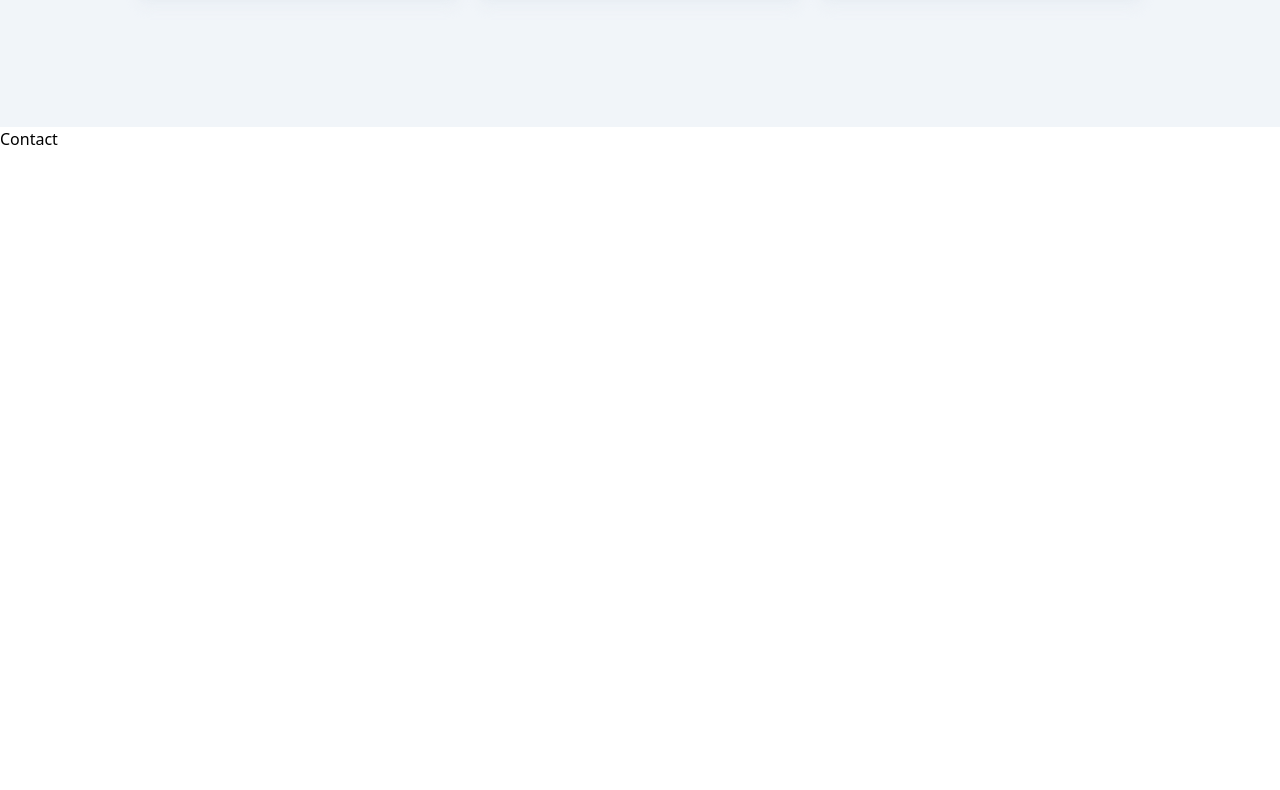
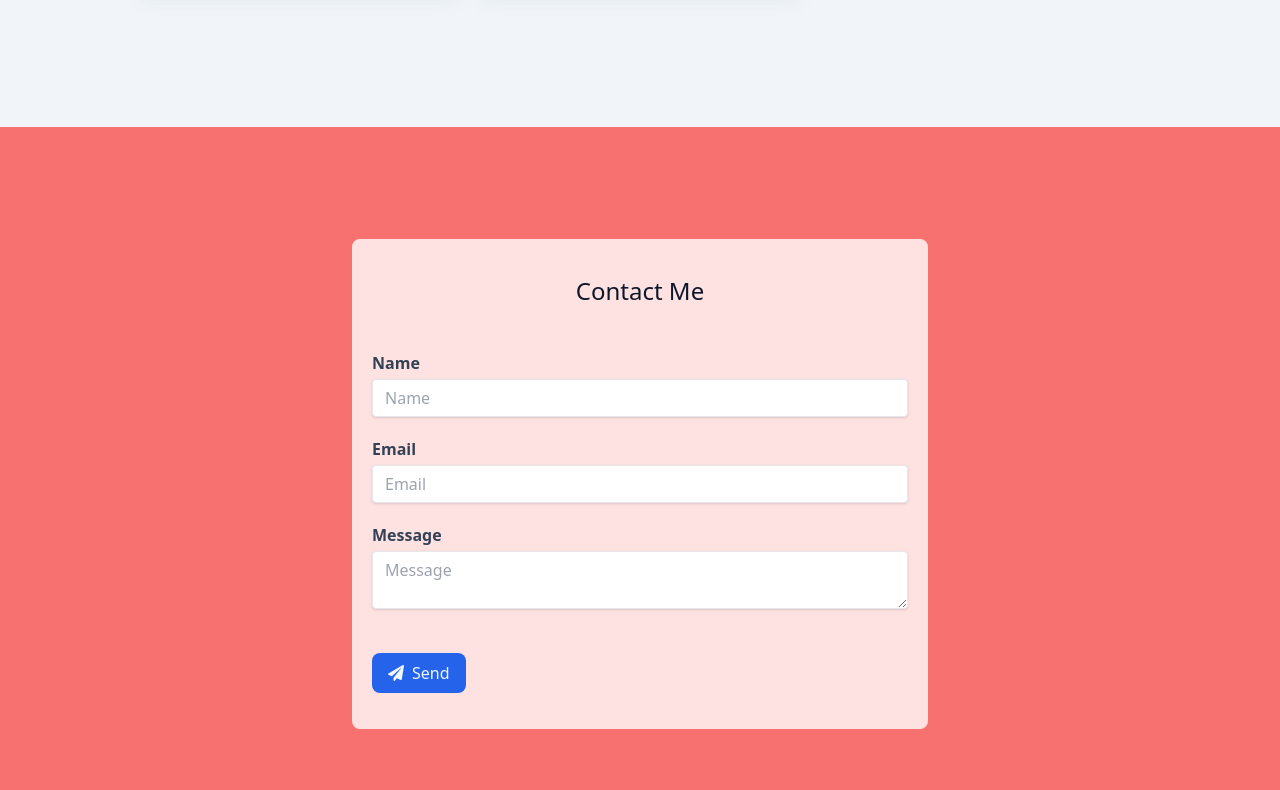
Before and after one commit to ghizlane-elatmani/Portfolio, a React (Create React App) app: page / in a window 1280 px wide. Shown: the part 2050-2840 px from the top of the page. Built offline with nearby package versions, Linux system fonts and the light colour scheme.

Commit message:
1.6.0: Using react-scroll for the navigation

```diff
--- a/package.json
+++ b/package.json
@@ -6,11 +6,14 @@
     "@testing-library/jest-dom": "^5.16.5",
     "@testing-library/react": "^13.4.0",
     "@testing-library/user-event": "^13.5.0",
+    "emailjs-com": "^3.2.0",
     "react": "^18.2.0",
     "react-dom": "^18.2.0",
     "react-icons": "^4.7.1",
     "react-scripts": "5.0.1",
+    "react-scroll": "^1.8.9",
     "sass": "^1.58.3",
+    "styled-components": "^5.3.8",
     "tailwindcss": "^3.2.7",
     "web-vitals": "^2.1.4"
   },
--- a/src/components/About.jsx
+++ b/src/components/About.jsx
@@ -2,7 +2,10 @@ import React from "react";
 
 const About = () => {
   return (
-    <section className="bg-amber-500 dark:bg-amber-800 py-[5rem] xl:py-[8rem] text-slate-900 dark:text-amber-50">
+    <section
+      name="about"
+      className="bg-amber-500 dark:bg-amber-800 py-[5rem] xl:py-[8rem] text-slate-900 dark:text-amber-50"
+    >
       <div className="container max-w-4xl m-auto p-2">
         <h3
           className="md:text-xl text-lg mb-4 uppercase tracking-wide text-amber-900
--- a/src/components/Contact.jsx
+++ b/src/components/Contact.jsx
@@ -1,5 +1,108 @@
+import React, { useRef } from "react";
+import emailjs from "emailjs-com";
+import { FaPaperPlane } from "react-icons/fa";
+
 const Contact = () => {
-  return <div className="min-h-screen">Contact</div>;
+  const form = useRef();
+
+  const sendEmail = (e) => {
+    e.preventDefault();
+
+    emailjs
+      .sendForm("gmail", "template_hgb76hq", form.current, "LUYNqUJORVgtVVq27")
+      .then(
+        (result) => {
+          console.log(result.text);
+        },
+        (error) => {
+          console.log(error.text);
+        }
+      );
+
+    e.target.reset();
+  };
+
+  return (
+    <section name="contact" className="bg-red-400 dark:bg-indigo-400">
+      <div className="container max-w-5xl m-auto p-2 py-[4rem] xl:py-[7rem]">
+        <form
+          className="flex flex-col max-w-xl m-auto bg-red-100 px-5 py-9 gap-5 rounded-lg
+          dark:bg-slate-700"
+          ref={form}
+          onSubmit={sendEmail}
+        >
+          <h2 className="md:text-2xl text-xl mb-6 text-slate-900 dark:text-amber-50 text-center">
+            Contact Me
+          </h2>
+
+          <div className="flex flex-col gap-1">
+            <label
+              className="block text-slate-700 text-sm sm:text-base font-bold dark:text-red-50"
+              htmlFor="input-name"
+            >
+              Name
+            </label>
+            <input
+              className="shadow appearance-none border rounded w-full py-2 px-3 text-slate-700
+              leading-tight focus:outline-none focus:shadow-outline
+              dark:bg-slate-900 dark:border-blue-900 dark:text-slate-50"
+              id="input-name"
+              placeholder="Name"
+              type="text"
+              name="name"
+            />
+          </div>
+
+          <div className="flex flex-col gap-1">
+            <label
+              className="block text-slate-700 text-sm sm:text-base font-bold dark:text-red-50"
+              htmlFor="input-email"
+            >
+              Email
+            </label>
+            <input
+              className="shadow appearance-none border rounded w-full py-2 px-3 text-slate-700
+              leading-tight focus:outline-none focus:shadow-outline
+              dark:bg-slate-900 dark:border-blue-900 dark:text-slate-50"
+              id="input-email"
+              placeholder="Email"
+              type="email"
+              name="email"
+            />
+          </div>
+
+          <div className="flex flex-col gap-1">
+            <label
+              className="block text-slate-700 text-sm sm:text-base font-bold dark:text-red-50"
+              htmlFor="input-msg"
+            >
+              Message
+            </label>
+            <textarea
+              className="shadow appearance-none border rounded w-full py-2 px-3 text-slate-700
+              leading-tight focus:outline-none focus:shadow-outline
+              dark:bg-slate-900 dark:border-blue-900 dark:text-slate-50"
+              id="input-msg"
+              placeholder="Message"
+              name="message"
+            />
+          </div>
+
+          <div
+            className="max-w-min flex bg-blue-600 items-center gap-2 px-4 py-2 rounded-lg text-blue-50 mt-6"
+            type="submit"
+          >
+            <FaPaperPlane />
+            <input
+              className="cursor-pointer flex-1"
+              type="submit"
+              value="Send"
+            />
+          </div>
+        </form>
+      </div>
+    </section>
+  );
 };
 
 export default Contact;
--- a/src/components/Home.jsx
+++ b/src/components/Home.jsx
@@ -4,6 +4,7 @@ import { FaGithubSquare, FaLinkedin } from "react-icons/fa";
 const Home = () => {
   return (
     <section
+      name="home"
       className="min-w-full p-3 min-h-screen xl:min-h-max xl:py-[15rem] flex justify-center items-center text-slate-900
     bg-slate-100 dark:bg-slate-800 dark:text-amber-50"
     >
--- a/src/components/Navbar.jsx
+++ b/src/components/Navbar.jsx
@@ -1,5 +1,6 @@
 import { useState } from "react";
 import { BiGridAlt, BiX, BiMoon, BiSun } from "react-icons/bi";
+import { Link } from "react-scroll";
 
 const Navbar = ({ theme, handleThemeSwitch }) => {
   let links = [
@@ -46,12 +47,15 @@ const Navbar = ({ theme, handleThemeSwitch }) => {
           {links.map((link, index) => {
             return (
               <li key={index} className="md:ml-8 md:my-0 my-7">
-                <a
-                  href={link.url}
-                  className="text-slate-900 dark:text-amber-50 text-lg hover:text-amber-500 duration"
+                <Link
+                  to={link.name.toLowerCase()}
+                  smooth={true}
+                  duration={500}
+                  onClick={() => setOpenMenu(false)}
+                  className="text-slate-900 dark:text-amber-50 text-lg hover:text-amber-500 duration cursor-pointer"
                 >
                   {link.name}
-                </a>
+                </Link>
               </li>
             );
           })}
--- a/src/components/Projects.jsx
+++ b/src/components/Projects.jsx
@@ -4,7 +4,7 @@ import { projectList } from "../data/projects";
 
 const Projects = () => {
   return (
-    <section className="bg-slate-100 dark:bg-slate-800">
+    <section name="projects" className="bg-slate-100 dark:bg-slate-800">
       <div className="container max-w-5xl m-auto p-2 py-[5rem] xl:py-[8rem]">
         <h3
           className="md:text-xl text-lg mb-4 uppercase tracking-wide text-amber-900
--- a/src/data/projects.js
+++ b/src/data/projects.js
@@ -1,7 +1,7 @@
-import shop from "../assets/shop.png";
-import dash from "../assets/dash_admin.png";
-import talk from "../assets/talk_share.png";
-import weather from "../assets/weather_app.png";
+// import shop from "../assets/shop.png";
+// import dash from "../assets/dash_admin.png";
+// import talk from "../assets/talk_share.png";
+// import weather from "../assets/weather_app.png";
 import quiz from "../assets/country_quiz.png";
 import todo from "../assets/to_do_app.png";
 
@@ -27,22 +27,22 @@ export const projectList = [
   //   urlCode: "",
   //   picture: talk,
   // },
+  // {
+  //   id: "4",
+  //   name: "WeatherApp",
+  //   urlSite: "",
+  //   urlCode: "",
+  //   picture: weather,
+  // },
   {
-    id: "4",
-    name: "WeatherApp",
-    urlSite: "",
-    urlCode: "",
-    picture: weather,
-  },
-  {
-    id: "5",
+    id: "1",
     name: "CountryQuiz",
     urlSite: "https://country-quiz-ge.netlify.app/",
     urlCode: "https://github.com/ghizlane-elatmani/Country-quiz",
     picture: quiz,
   },
   {
-    id: "6",
+    id: "2",
     name: "TodoApp",
     urlSite: "https://country-quiz-ge.netlify.app/",
     urlCode: "https://github.com/ghizlane-elatmani/Country-quiz",
```
Also changed, not shown: src/assets/background.jpg (added), 1 other file (tests, documents, lock files or other folders).
